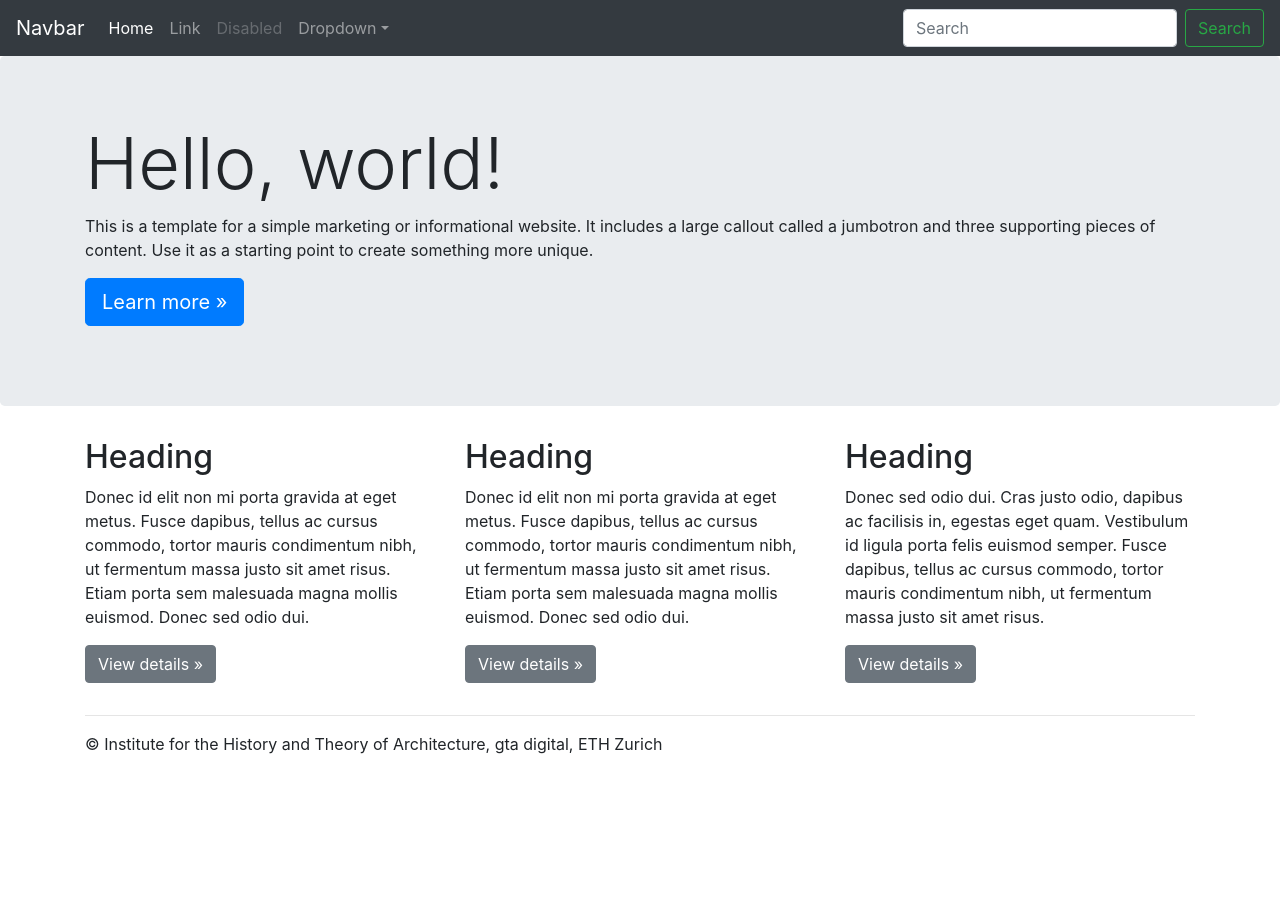
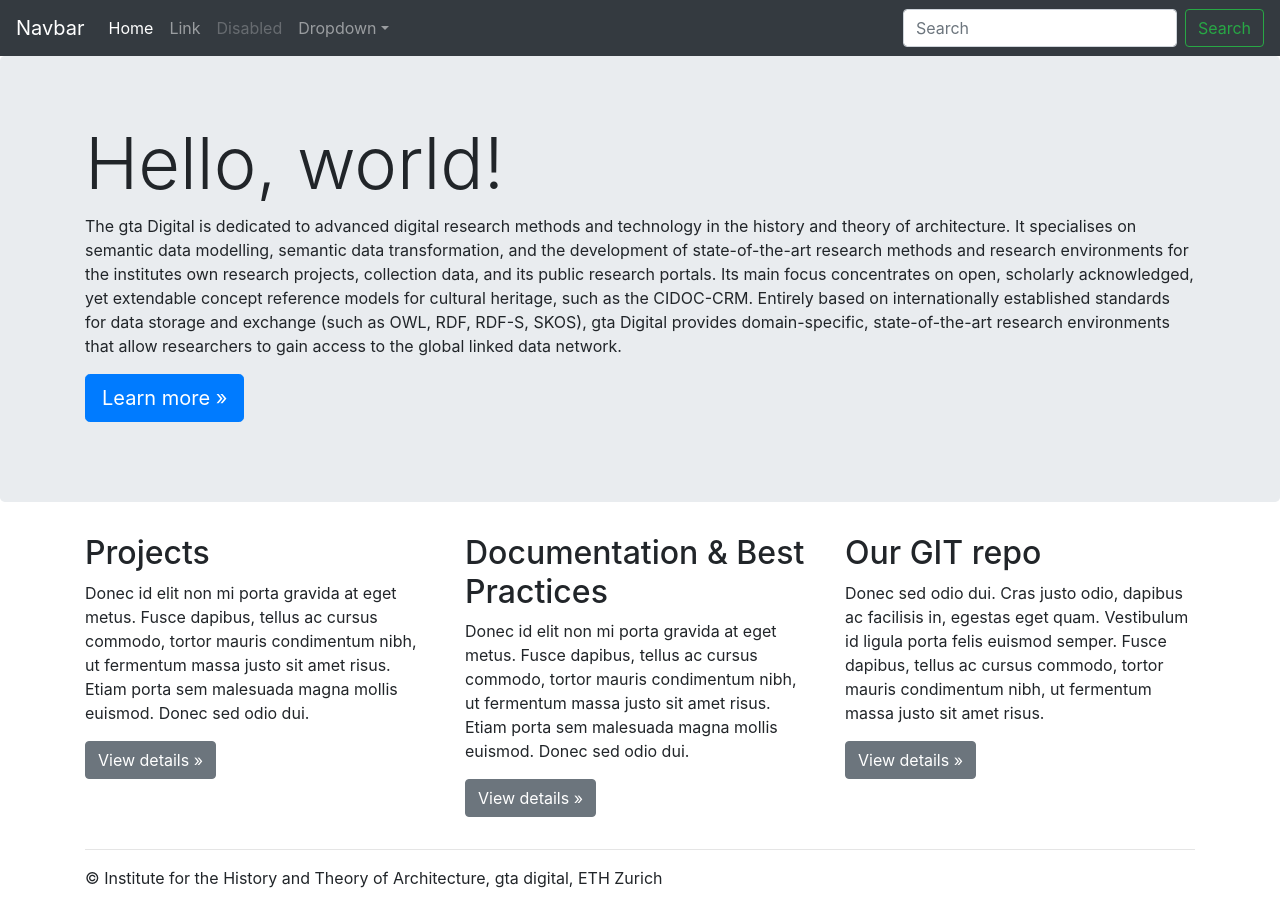
Before and after one commit to gtadigital/gtadigital.github.io, a plain HTML site: page index.html in a window 1280 px wide. Before the commit the page ends 800 px from the top, so only its background shows below. Drawn offline with nearby package versions, Linux system fonts and the light colour scheme.

Commit message:
Minor update INDEX file

```diff
--- a/index.html
+++ b/index.html
@@ -26,7 +26,7 @@
     <!-- Custom styles for this template -->
     <link href="jumbotron.css" rel="stylesheet">
 
-    <title>Hello, world!</title>
+    <title>GTA digital</title>
   </head>
   <body>
     <nav class="navbar navbar-expand-md navbar-dark fixed-top bg-dark">
@@ -68,7 +68,9 @@
   <div class="jumbotron">
     <div class="container">
       <h1 class="display-3">Hello, world!</h1>
-      <p>This is a template for a simple marketing or informational website. It includes a large callout called a jumbotron and three supporting pieces of content. Use it as a starting point to create something more unique.</p>
+      <p>The gta Digital is dedicated to advanced digital research methods and technology in the history and theory of architecture. It specialises on semantic data modelling, semantic data transformation, and the development of state-of-the-art research methods and research environments for the institutes own research projects, collection data, and its public research portals.
+
+Its main focus concentrates on open, scholarly acknowledged, yet extendable concept reference models for cultural heritage, such as the CIDOC-CRM. Entirely based on internationally established standards for data storage and exchange (such as OWL, RDF, RDF-S, SKOS), gta Digital provides domain-specific, state-of-the-art research environments that allow researchers to gain access to the global linked data network. </p>
       <p><a class="btn btn-primary btn-lg" href="#" role="button">Learn more &raquo;</a></p>
     </div>
   </div>
@@ -77,17 +79,17 @@
     <!-- Example row of columns -->
     <div class="row">
       <div class="col-md-4">
-        <h2>Heading</h2>
+        <h2>Projects</h2>
         <p>Donec id elit non mi porta gravida at eget metus. Fusce dapibus, tellus ac cursus commodo, tortor mauris condimentum nibh, ut fermentum massa justo sit amet risus. Etiam porta sem malesuada magna mollis euismod. Donec sed odio dui. </p>
         <p><a class="btn btn-secondary" href="#" role="button">View details &raquo;</a></p>
       </div>
       <div class="col-md-4">
-        <h2>Heading</h2>
+        <h2>Documentation & Best Practices</h2>
         <p>Donec id elit non mi porta gravida at eget metus. Fusce dapibus, tellus ac cursus commodo, tortor mauris condimentum nibh, ut fermentum massa justo sit amet risus. Etiam porta sem malesuada magna mollis euismod. Donec sed odio dui. </p>
         <p><a class="btn btn-secondary" href="#" role="button">View details &raquo;</a></p>
       </div>
       <div class="col-md-4">
-        <h2>Heading</h2>
+        <h2>Our GIT repo</h2>
         <p>Donec sed odio dui. Cras justo odio, dapibus ac facilisis in, egestas eget quam. Vestibulum id ligula porta felis euismod semper. Fusce dapibus, tellus ac cursus commodo, tortor mauris condimentum nibh, ut fermentum massa justo sit amet risus.</p>
         <p><a class="btn btn-secondary" href="#" role="button">View details &raquo;</a></p>
       </div>
```
